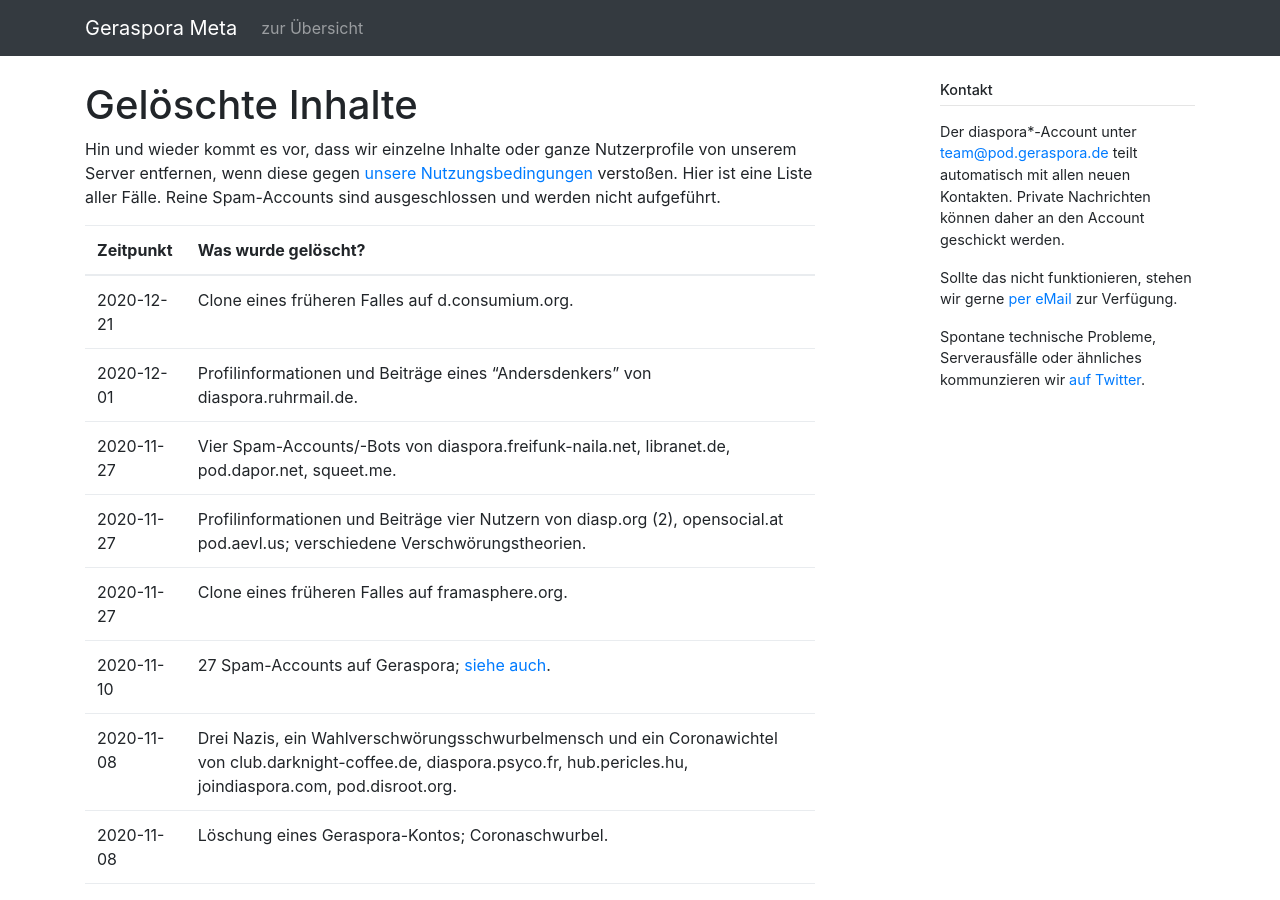
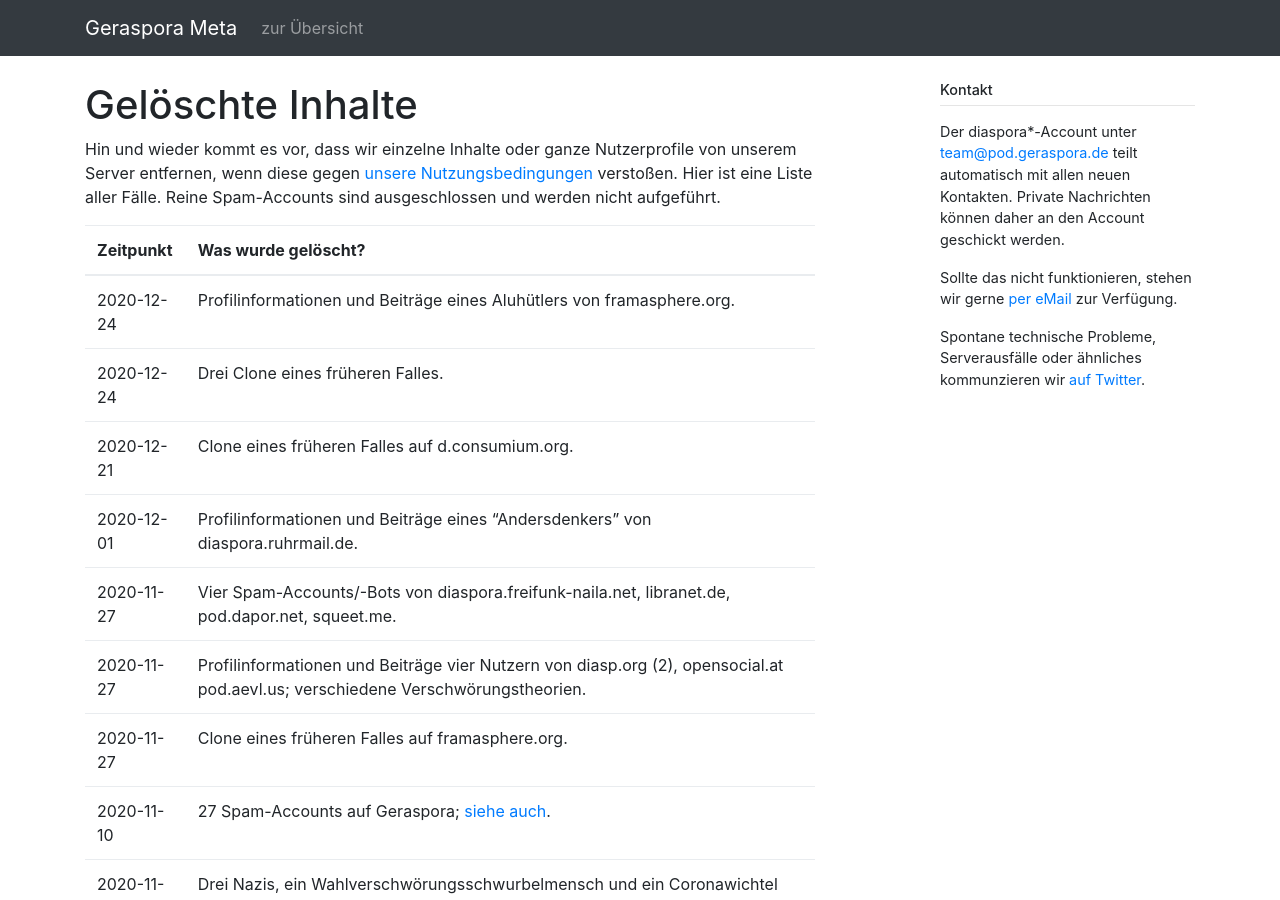
Before and after one commit to geraspora/meta, a Jekyll site: the page built from pod/deleted_contents.md, in a window 1280 px wide and 900 px high. Built offline with Jekyll 4.4.1, drawn with Linux system fonts in a browser that asks for light colours.

Commit message:
new deletetions

```diff
--- a/pod/deleted_contents.md
+++ b/pod/deleted_contents.md
@@ -8,6 +8,8 @@
 
 | Zeitpunkt  | Was wurde gelöscht?                                                                                                                                                                                                                                                                                                                                                                                                                                                                                                                                                                                                                                                                                                                                                                                                                                                                                                                                                       |
 | ---------- | ------------------------------------------------------------------------------------------------------------------------------------------------------------------------------------------------------------------------------------------------------------------------------------------------------------------------------------------------------------------------------------------------------------------------------------------------------------------------------------------------------------------------------------------------------------------------------------------------------------------------------------------------------------------------------------------------------------------------------------------------------------------------------------------------------------------------------------------------------------------------------------------------------------------------------------------------------------------------- |
+| 2020-12-24 | Profilinformationen und Beiträge eines Aluhütlers von framasphere.org.                                                                                                                                                                                                                                                                                                                                                                                                                                                                                                                                                                                                                                                                                                                                                                                                                                                                                                    |
+| 2020-12-24 | Drei Clone eines früheren Falles.                                                                                                                                                                                                                                                                                                                                                                                                                                                                                                                                                                                                                                                                                                                                                                                                                                                                                                                                         |
 | 2020-12-21 | Clone eines früheren Falles auf d.consumium.org.                                                                                                                                                                                                                                                                                                                                                                                                                                                                                                                                                                                                                                                                                                                                                                                                                                                                                                                          |
 | 2020-12-01 | Profilinformationen und Beiträge eines "Andersdenkers" von diaspora.ruhrmail.de.                                                                                                                                                                                                                                                                                                                                                                                                                                                                                                                                                                                                                                                                                                                                                                                                                                                                                          |
 | 2020-11-27 | Vier Spam-Accounts/-Bots von diaspora.freifunk-naila.net, libranet.de, pod.dapor.net, squeet.me.                                                                                                                                                                                                                                                                                                                                                                                                                                                                                                                                                                                                                                                                                                                                                                                                                                                                          |
```
